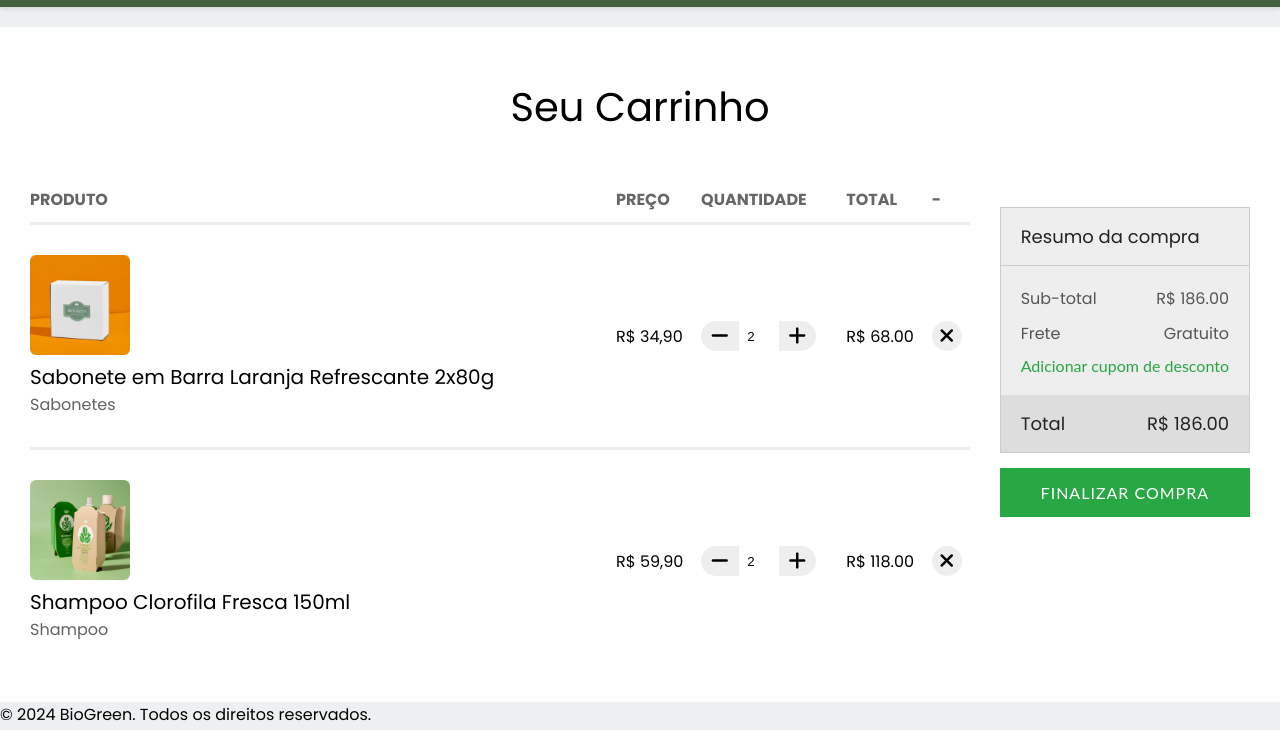
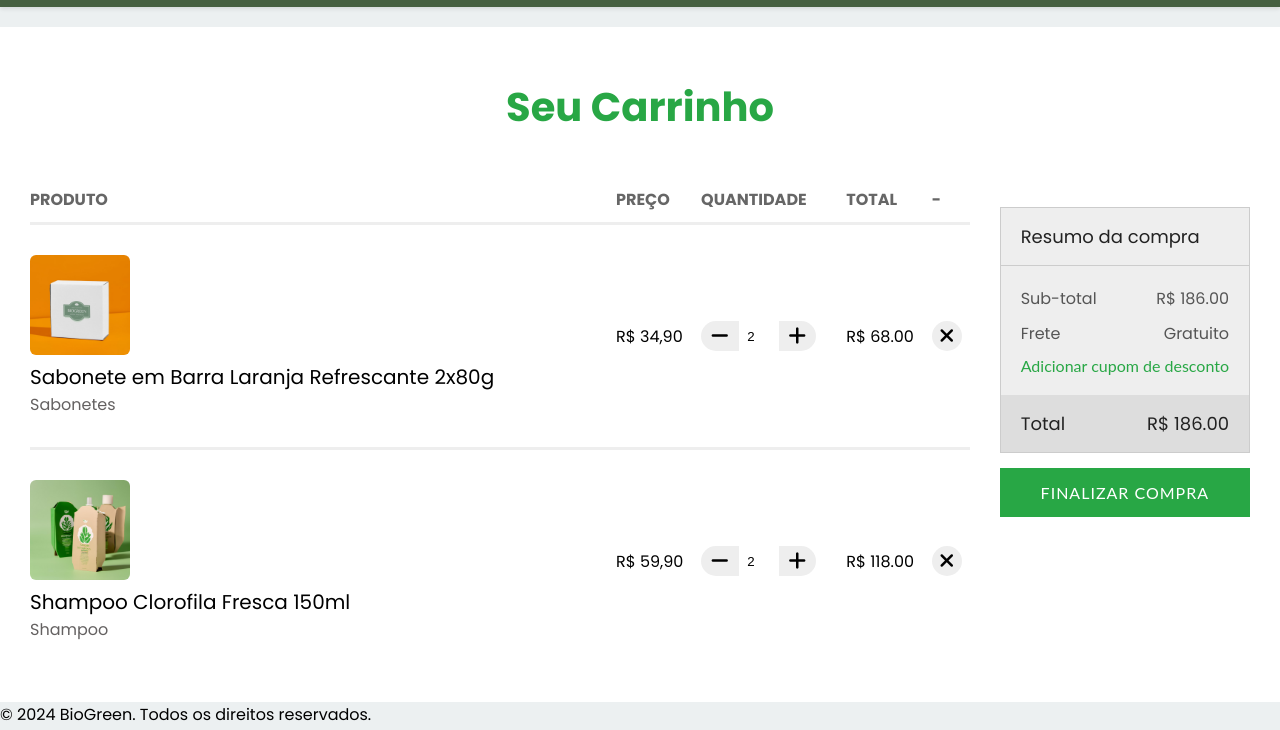
Before and after one commit to italo1101/BioGreen, a plain HTML site: page carrinho.html in a window 1280 px wide. Shown: the part 70-800 px from the top of the page. Drawn offline with Linux system fonts and the light colour scheme.

Commit message:
feat: change title market page color

```diff
--- a/css/carrinho.css
+++ b/css/carrinho.css
@@ -14,6 +14,8 @@ body > main .page-title {
     font-size: 40px;
     padding: 50px 0;
     text-align: center;
+    color:#28a745;
+    font-weight: bold;
 }
 
 body > main .content {
```
